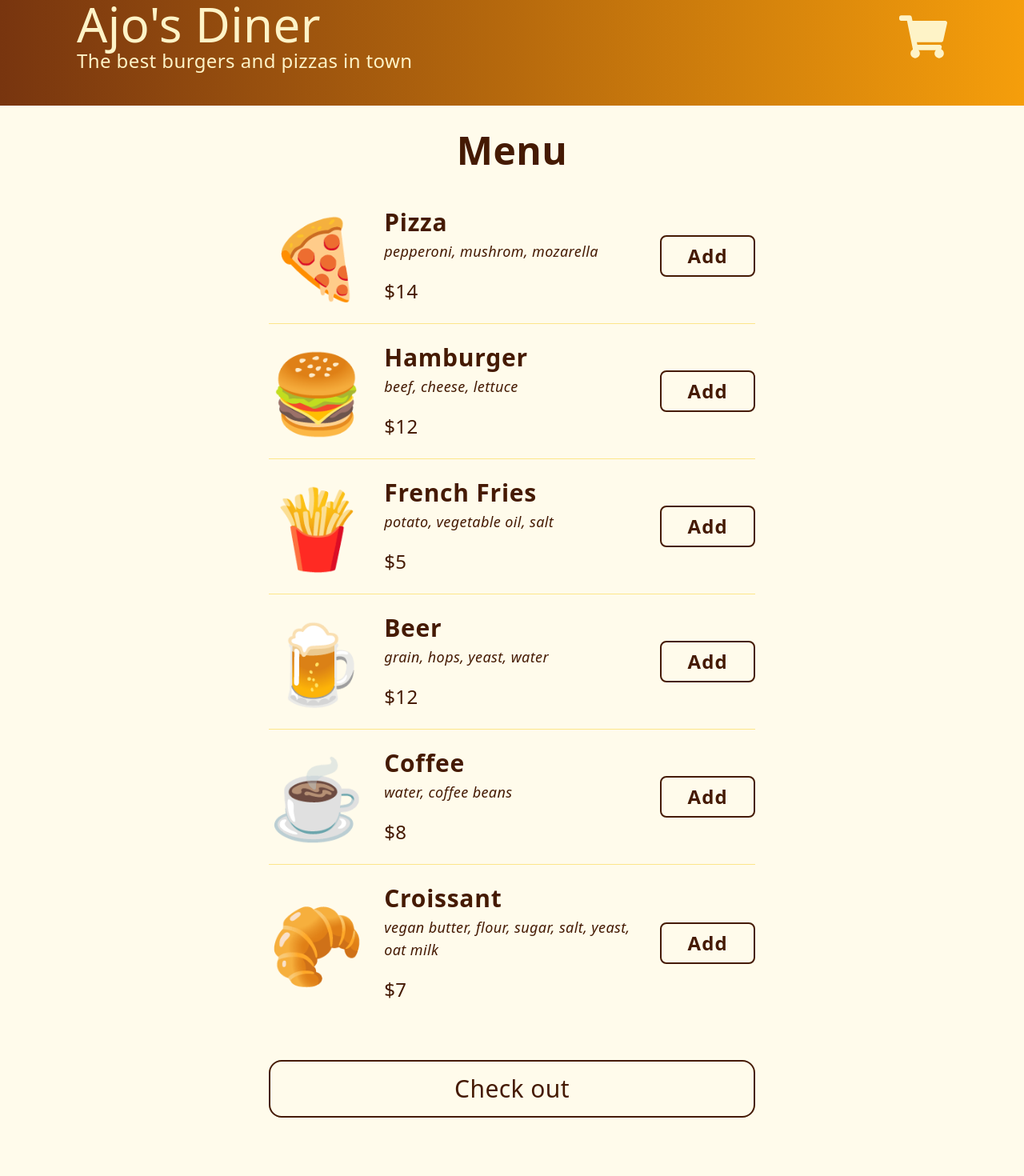
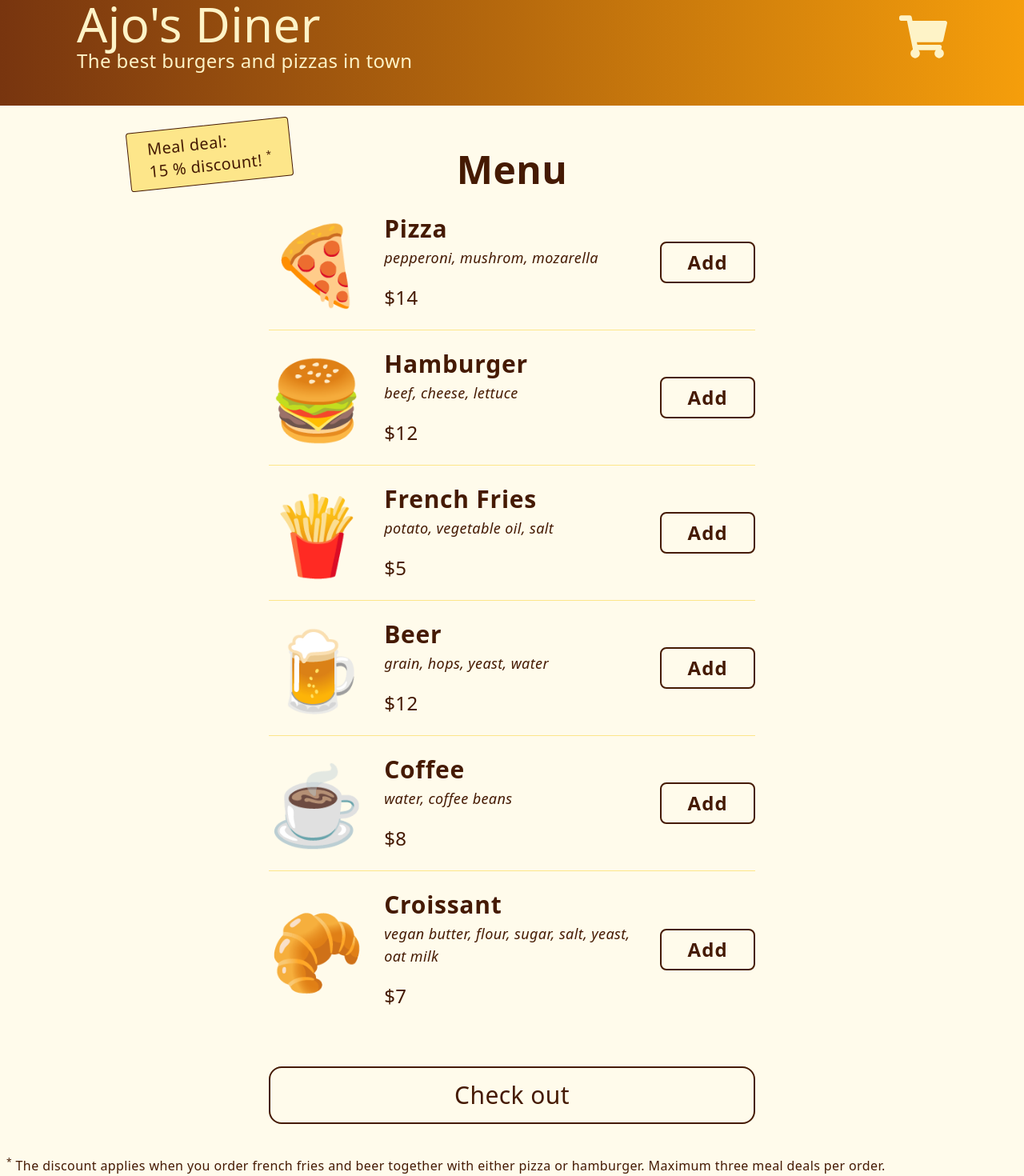
Before and after one commit to ajoborgvold/restaurant-ordering-app, a React (Vite) app: page / in a window 1280 px wide. Shown: the part 40-1510 px from the top of the page at 80% size. Before the commit the page ends 1469 px from the top, so only its background shows below. Built offline with nearby package versions, Linux system fonts and the light colour scheme; a web font is replaced by a local one.

Commit message:
WIP: Calculate meal deal discount

```diff
--- a/src/routes/Menu.tsx
+++ b/src/routes/Menu.tsx
@@ -3,12 +3,25 @@ import RouteLink from "../components/RouteLink"
 
 export default function Menu(): JSX.Element {
   return (
-    <main className="flex-1 flex flex-col items-center gap-6 py-8">
-      <h2 className="text-3xl sm:text-4xl md:text-5xl font-semibold">Menu</h2>
+    <main className="flex-1 flex flex-col items-center gap-2 pt-14 pb-4">
+      <div className="w-full flex justify-center relative">
+        <h2 className="text-3xl sm:text-4xl md:text-5xl font-semibold">Menu</h2>
+        <div className="absolute -top-10 sm:-top-8 left-2 sm:left-6 md:left-12 lg:left-20 xl:left-40 min-w-max bg-amber-200 dark:bg-slate-700 dark:text-slate-50 sm:text-lg md:text-xl py-1 px-2 sm:py-2 sm:px-6 border border-amber-950 dark:border-slate-50 rounded -rotate-6">
+          <p>Meal deal:</p>
+          <p>
+            15 % discount! <span className="text-xs align-top">*</span>
+          </p>
+        </div>
+      </div>
       <section className="sm:w-2/3 lg:w-1/2 flex flex-col px-4">
         <MenuCard />
-        <RouteLink path="/order" children="Check out"/>
+        <RouteLink path="/order" children="Check out" />
       </section>
+      <p className="mt-8 ml-2 self-start">
+        <span className="text-xs align-top">*</span> The discount applies when you order
+        french fries and beer together with either pizza or hamburger. Maximum
+        three meal deals per order.
+      </p>
     </main>
   )
 }
```
Also changed, not shown: src/context/AppContext.tsx (+6 -6 lines).
